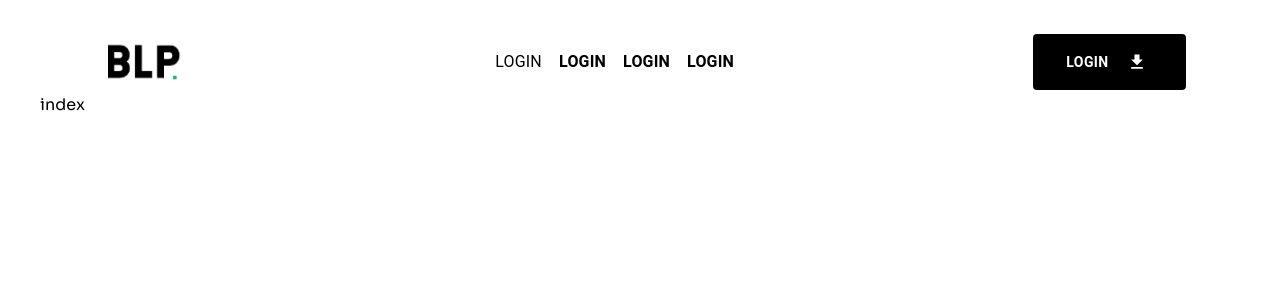
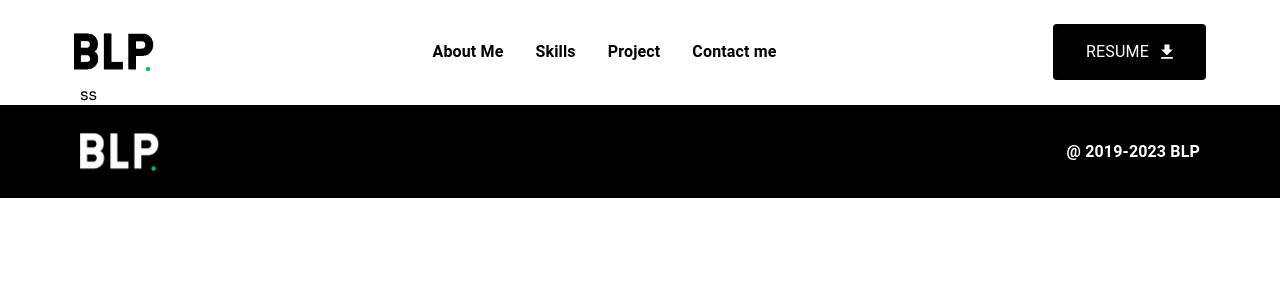
Before and after one commit to devblp/blp-personnel, a React (Vite) app in the folder client/: page / in a window 1280 px wide. Shown: the top 300 px of the page. Built offline with nearby package versions, Linux system fonts and the light colour scheme; the HTML template or start-up script is replaced by a standard one.

Commit message:
create client and footer and header

```diff
--- a/client/src/App.jsx
+++ b/client/src/App.jsx
@@ -9,7 +9,7 @@ export default function App() {
     <>
     <Header/>
     <Routes>
-      <Route path="/" component={Home} />
+      <Route exact path="/" element={<Home />} />
     </Routes>
     <Footer/>
     </>
--- a/client/src/Components/Footer/index.jsx
+++ b/client/src/Components/Footer/index.jsx
@@ -1,7 +1,28 @@
-import React from 'react'
+import { Avatar, Box, Grid, Typography } from "@mui/material";
+import React from "react";
+
+import footerLogo from "../../img/Logo2.png";
 
 export default function index() {
   return (
-    <div>index</div>
-  )
+    <>
+      <Grid
+        container
+        xs={12}
+        sx={{
+          height: "93px",
+          width: "100%",
+          bgcolor: "black",
+          px: "80px",
+          alignItems: "center",
+          justifyContent: "space-between",
+        }}
+      >
+        <Avatar src={footerLogo} sx={{ borderRadius: 0, width: "82px" }} />
+        <Typography sx={{ fontWeight: "bold", color: "white" }}>
+          @ 2019-2023 BLP
+        </Typography>
+      </Grid>
+    </>
+  );
 }
--- a/client/src/Components/Header/index.jsx
+++ b/client/src/Components/Header/index.jsx
@@ -4,34 +4,65 @@ import Box from "@mui/material/Box";
 import Toolbar from "@mui/material/Toolbar";
 import Typography from "@mui/material/Typography";
 import Button from "@mui/material/Button";
-import IconButton from "@mui/material/IconButton";
-import MenuIcon from "@mui/icons-material/Menu";
 import Grid from "@mui/material/Grid";
-import { Avatar, ListItem, MenuItem } from "@mui/material";
+import { Avatar, List, MenuItem } from "@mui/material";
 
 // img
-import headerLogo from "../../img/LOGO.png"
+import headerLogo from "../../img/LOGO.png";
 
-
-import DownloadIcon from '@mui/icons-material/Download';
+import DownloadIcon from "@mui/icons-material/Download";
 
 export default function ButtonAppBar() {
   return (
     <Box sx={{ flexGrow: 1 }}>
-      <AppBar position="static" sx={{bgcolor:"white",boxShadow:0,color:"black",m:"30px 0px 0px 0px"}}>
+      <AppBar
+        position="static"
+        sx={{
+          bgcolor: "white",
+          boxShadow: 0,
+          color: "black",
+          m: "20px 0px 0px 0px",
+          px: "50px",
+        }}
+      >
         <Toolbar>
-          <Grid container xs={12} sx={{flexDirection:"row",justifyContent:"space-between",alignItems:"center"}}>
-            <Grid >
-              <Avatar sx={{borderRadius:0,width:"82px"}} src={headerLogo}/>
+          <Grid
+            container
+            xs={12}
+            sx={{
+              flexDirection: "row",
+              justifyContent: "space-between",
+              alignItems: "center",
+            }}
+          >
+            <Grid>
+              <Avatar
+                sx={{ borderRadius: 0, width: "82px" }}
+                src={headerLogo}
+              />
             </Grid>
-            <Grid >
-              <Button color="inherit" ><Typography >Login</Typography></Button>
-              <Button color="inherit"><Typography sx={{fontWeight:"bold"}}>Login</Typography></Button>
-              <Button color="inherit"><Typography sx={{fontWeight:"bold"}}>Login</Typography></Button>
-              <Button color="inherit"><Typography sx={{fontWeight:"bold"}}>Login</Typography></Button>
+            <Grid>
+              <List sx={{ display: "flex" }}>
+                <MenuItem sx={{ fontWeight: "bold" }}>About Me</MenuItem>
+                <MenuItem sx={{ fontWeight: "bold" }}>Skills</MenuItem>
+                <MenuItem sx={{ fontWeight: "bold" }}>Project</MenuItem>
+                <MenuItem sx={{ fontWeight: "bold" }}>Contact me</MenuItem>
+              </List>
             </Grid>
-            <Grid >
-              <Button sx={{bgcolor:"black" ,color:"white",height:"56px",width:"153px",":hover":{bgcolor:"black"},fontWeight:"bold"}} endIcon={<DownloadIcon />}>Login</Button>
+            <Grid>
+              <Button
+                sx={{
+                  bgcolor: "black",
+                  color: "white",
+                  height: "56px",
+                  width: "153px",
+                  ":hover": { bgcolor: "black" },
+                  fontWeight: "bold",
+                }}
+                endIcon={<DownloadIcon />}
+              >
+                <Typography>Resume</Typography>
+              </Button>
             </Grid>
           </Grid>
         </Toolbar>
--- a/client/src/Page/Home/index.jsx
+++ b/client/src/Page/Home/index.jsx
@@ -1,9 +1,10 @@
+import { Avatar, Box, Grid } from '@mui/material'
 import React from 'react'
 
-export default function index() {
+export default function Home() {
   return (
     <>
-
+      <Grid container xs={12} px={"80px"}> ss</Grid>
     </>
   )
 }
--- a/client/src/index.css
+++ b/client/src/index.css
@@ -1,7 +1,6 @@
 *{
     border: 0;
-    margin: 0px 10px;
-
+    margin: 0px 0px;
 }
 body{
     font-family: "Sora", sans-serif;
```
